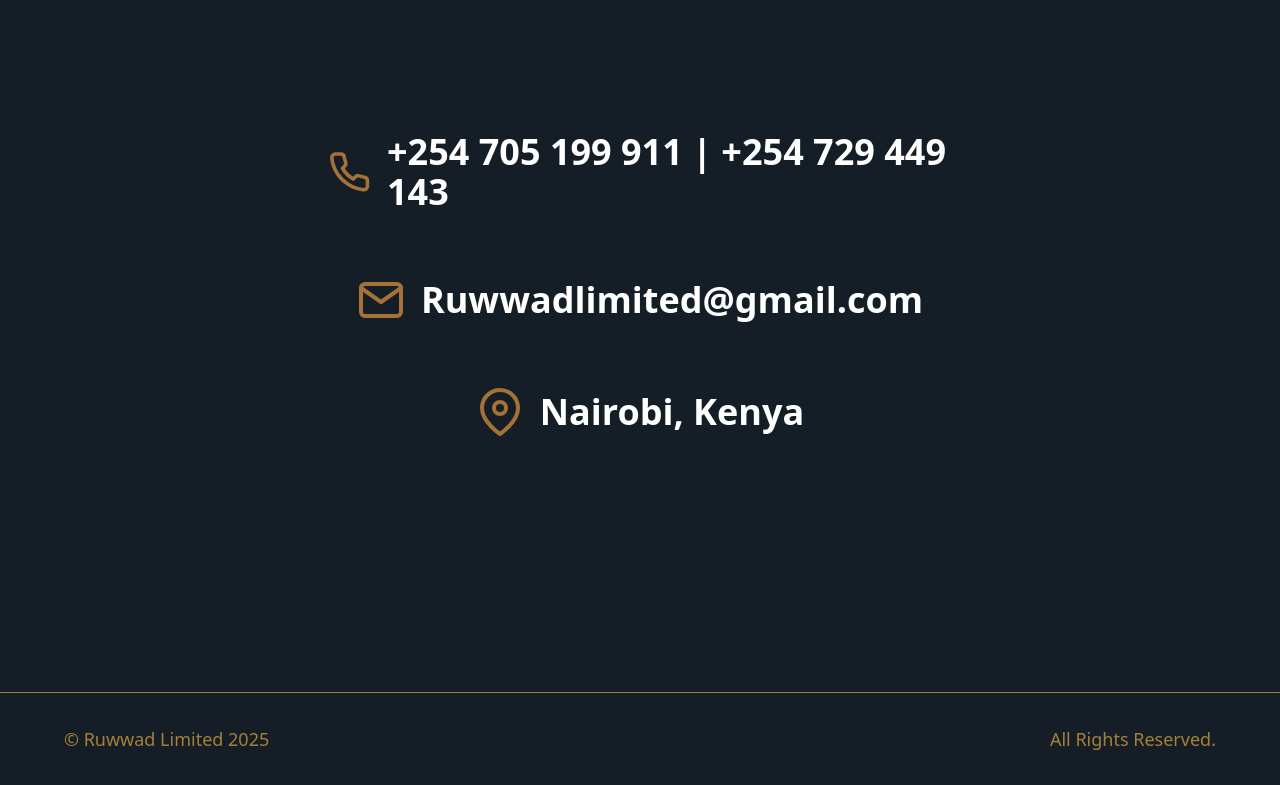
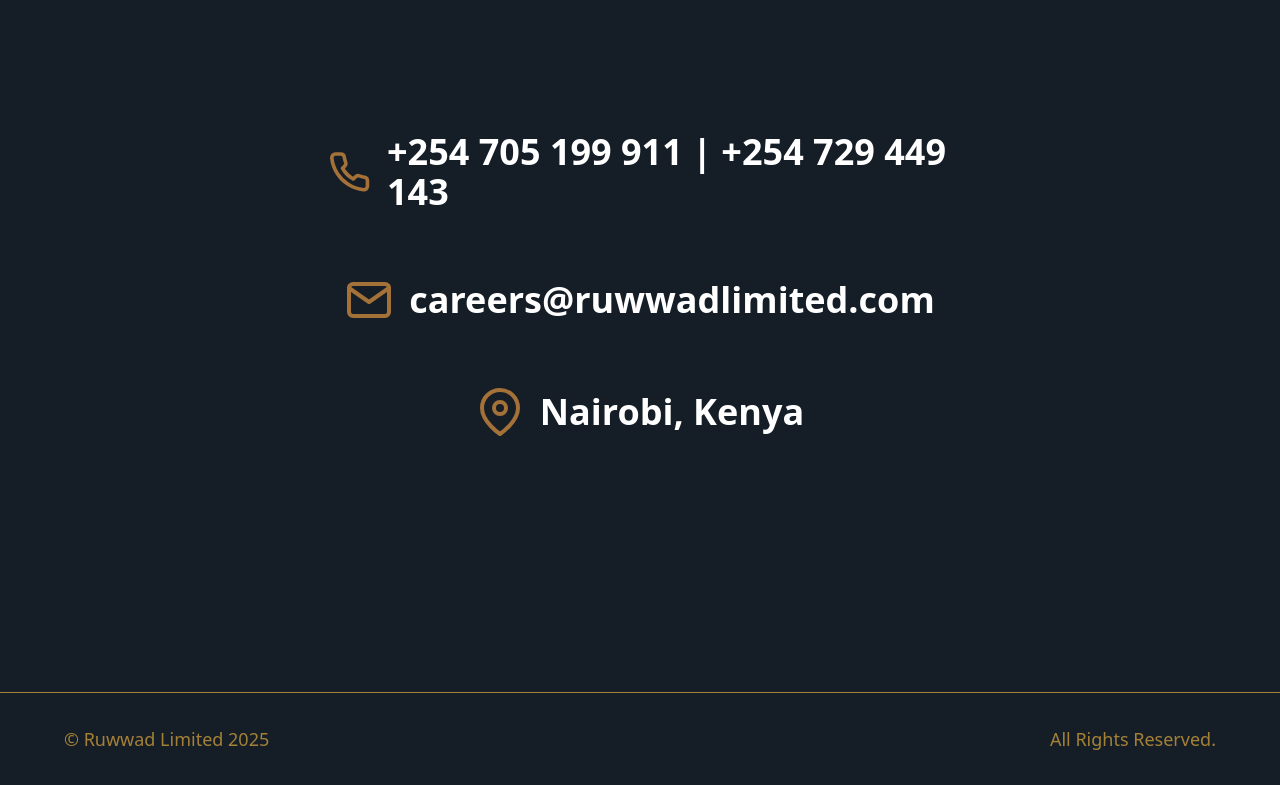
Before and after one commit to KaizeninCode/ruwwaid, a Next.js app: page / in a window 1280 px wide. Shown: the part 6066-6851 px from the top of the page. Built offline with nearby package versions, Linux system fonts and the light colour scheme.

Commit message:
feat: Change contact email

```diff
--- a/app/sections/Contact.tsx
+++ b/app/sections/Contact.tsx
@@ -4,7 +4,7 @@
 const Contact = () => {
     const contacts = [
         {type: 'Phone', value: '+254 705 199 911 | +254 729 449 143', icon: <FiPhone className="lg:text-5xl text-2xl text-[#a47138]" />},
-        {type: 'Email', value: 'Ruwwadlimited@gmail.com', icon: <FiMail className="lg:text-5xl text-2xl text-[#a47138]" />},
+        {type: 'Email', value: 'careers@ruwwadlimited.com', icon: <FiMail className="lg:text-5xl text-2xl text-[#a47138]" />},
         {type: 'Location', value: 'Nairobi, Kenya', icon: <FiMapPin className="lg:text-5xl text-2xl text-[#a47138]" />},
     ]
   return (
```
